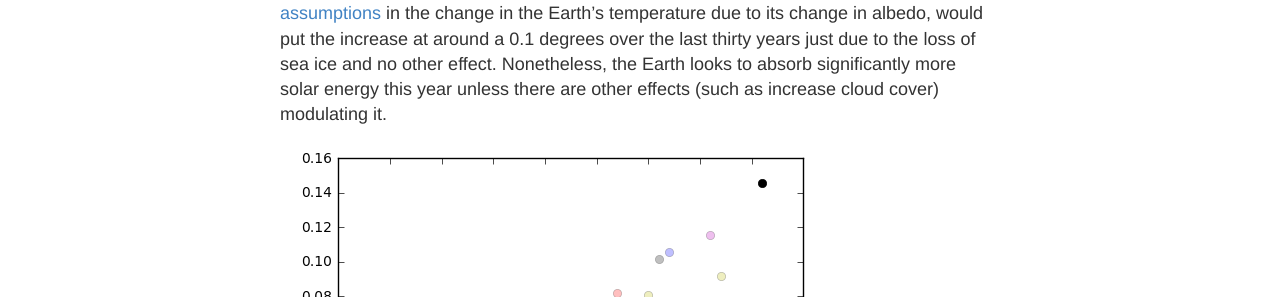
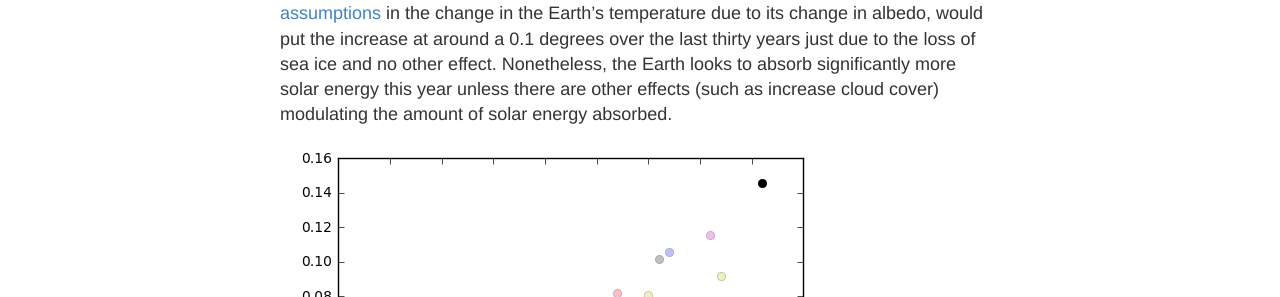
Before and after one commit to crawfordsm/crawfordsm.github.io, a Jekyll site: the page built from _posts/2016-11-21-NSIDC_WTF.md, in a window 1280 px wide. Shown: the part 1434-1731 px from the top of the page. Built offline with Jekyll 4.4.1, drawn with Linux system fonts in a browser that asks for light colours; comment, search, counter and statistics services are not loaded.

Commit message:
Update 2016-11-21-NSIDC_WTF.md

```diff
--- a/_posts/2016-11-21-NSIDC_WTF.md
+++ b/_posts/2016-11-21-NSIDC_WTF.md
@@ -18,7 +18,7 @@
 
 Nonetheless, there is a long term trend over the last thirty years that the global sea ice has been decresing.  For me, one thing that is scary about this is the accompanying decrease in albedo due to the loss of sea ice.   The ocea only reflects about 6% of the light incident on it, whereas sea ice typically reflects 60% of the light.  This measns without the sea ice covering it, the oceans are absorbing much more light and will increase in temperature accordingly, modulo any other changes in the atmosphere.
 
-And this for me is the scary bit, where part of the feedback process of the lost in sea ice results in warmer temperatures.  The more sea ice that is loss, the more energy the Earth absorbs, and the warmer the temperatures.  [A simple model with  conservative assumptions](https://github.com/crawfordsm/crawfordsm.github.io/blob/master/_posts/nsidc/NSIDC%20data.ipynb) in the change in the Earth's temperature due to its change in albedo, would put the increase at around a 0.1 degrees over the last thirty years just due to the loss of sea ice and no other effect.  Nonetheless, the Earth looks to absorb significantly more solar energy this year unless there are other effects (such as increase cloud cover) modulating it.
+And this for me is the scary bit, where part of the feedback process of the lost in sea ice results in warmer temperatures.  The more sea ice that is loss, the more energy the Earth absorbs, and the warmer the temperatures.  [A simple model with  conservative assumptions](https://github.com/crawfordsm/crawfordsm.github.io/blob/master/_posts/nsidc/NSIDC%20data.ipynb) in the change in the Earth's temperature due to its change in albedo, would put the increase at around a 0.1 degrees over the last thirty years just due to the loss of sea ice and no other effect.  Nonetheless, the Earth looks to absorb significantly more solar energy this year unless there are other effects (such as increase cloud cover) modulating the amount of solar energy absorbed.
 
 
 ![temp_change]({{ site.baseurl }}/images/temp_change.png)
```
